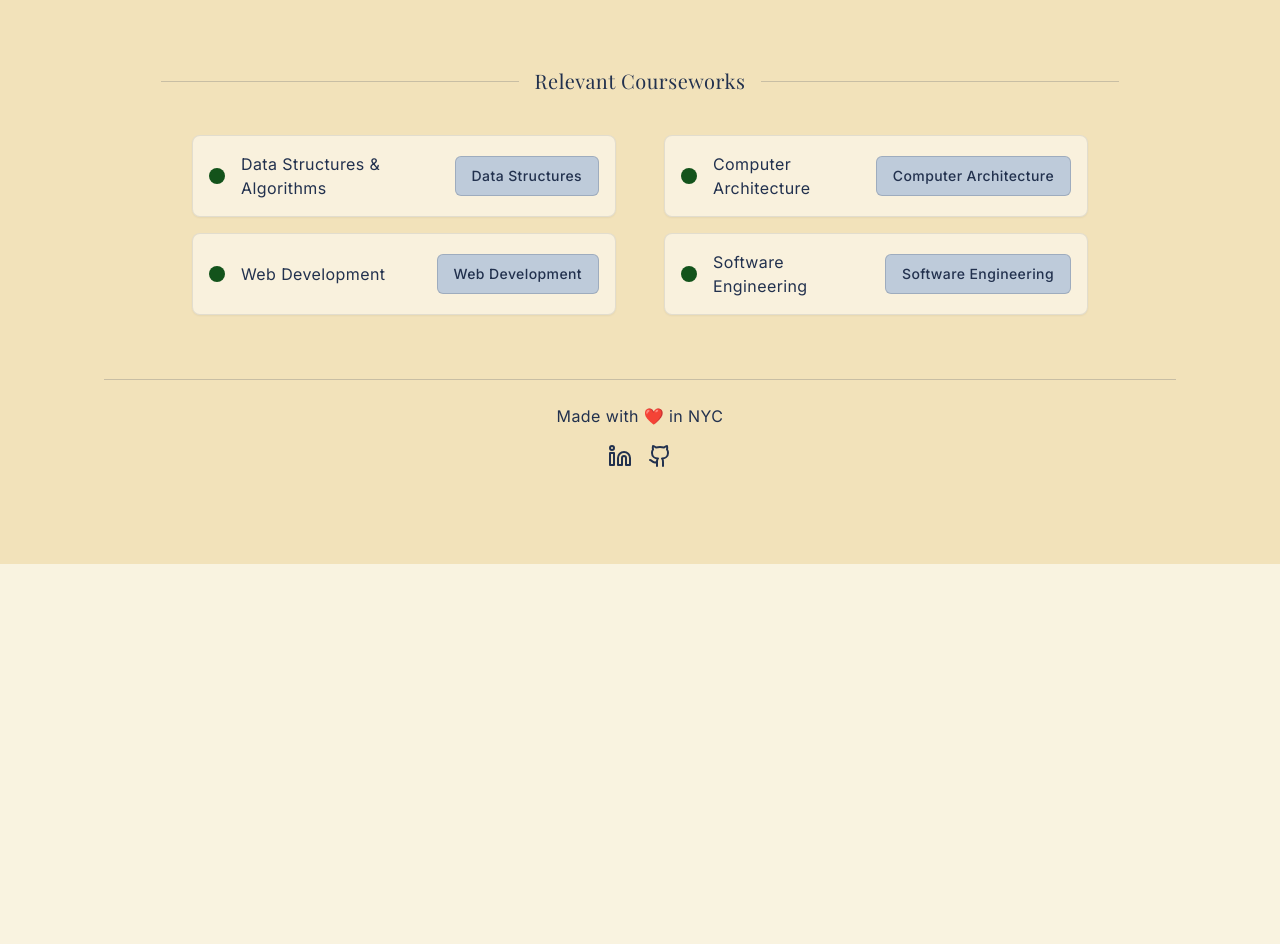
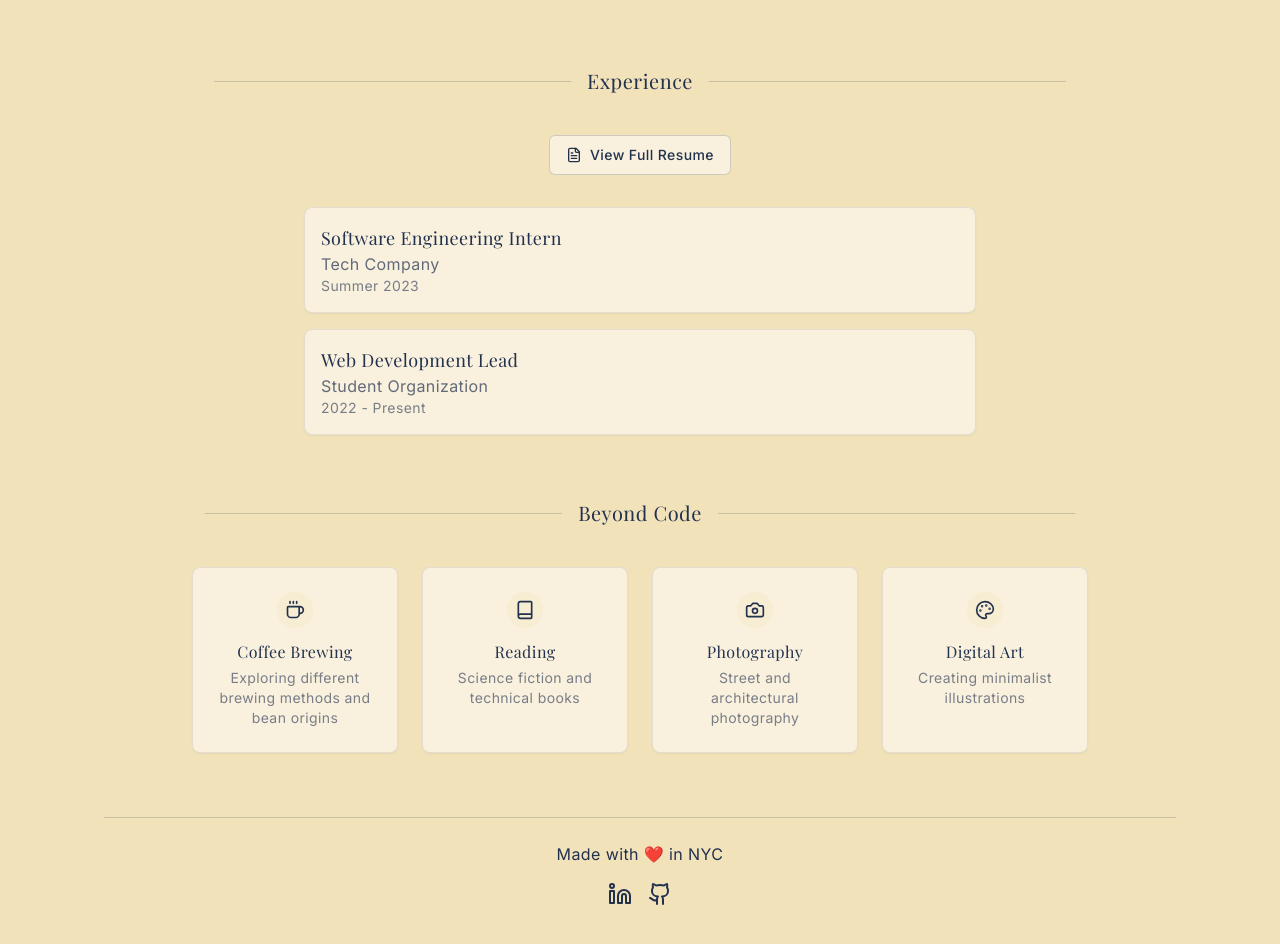
Before and after one commit to AiriYX/portfolio, a React (Vite) app: page /about in a window 1280 px wide. Shown: the part 1140-2084 px from the top of the page. Before the commit the page ends 1704 px from the top, so only its background shows below. Built offline with nearby package versions, Linux system fonts and the light colour scheme.

Commit message:
Refactor: Update footer content
Update the footer to include links to resume/experiences and a hobbies section.

```diff
--- a/src/components/Footer.tsx
+++ b/src/components/Footer.tsx
@@ -1,49 +1,113 @@
 
 import React from 'react';
 import { Separator } from '@/components/ui/separator';
-import { Linkedin, Github } from 'lucide-react';
+import { Linkedin, Github, FileText, Coffee, Book, Camera, Palette } from 'lucide-react';
 import { Button } from '@/components/ui/button';
 
-interface CourseItem {
-  bullet: string;
-  link: string;
+const Footer: React.FC = () => {
+  const experiences = [
+    {
+      role: "Software Engineering Intern",
+      company: "Tech Company",
+      period: "Summer 2023"
+    },
+    {
+      role: "Web Development Lead",
+      company: "Student Organization",
+      period: "2022 - Present"
     }
+  ];
 
-const Footer: React.FC = () => {
-  const courseItems: CourseItem[] = [
-    { bullet: "Data Structures & Algorithms", link: "Data Structures" },
-    { bullet: "Computer Architecture", link: "Computer Architecture" },
-    { bullet: "Web Development", link: "Web Development" },
-    { bullet: "Software Engineering", link: "Software Engineering" }
+  const hobbies = [
+    {
+      icon: <Coffee className="w-5 h-5" />,
+      name: "Coffee Brewing",
+      description: "Exploring different brewing methods and bean origins"
+    },
+    {
+      icon: <Book className="w-5 h-5" />,
+      name: "Reading",
+      description: "Science fiction and technical books"
+    },
+    {
+      icon: <Camera className="w-5 h-5" />,
+      name: "Photography",
+      description: "Street and architectural photography"
+    },
+    {
+      icon: <Palette className="w-5 h-5" />,
+      name: "Digital Art",
+      description: "Creating minimalist illustrations"
+    }
   ];
 
   return (
     <footer className="bg-wheat py-16 border-t border-navy/10">
       <div className="section-container">
-        <div className="mb-16">
+        <div className="space-y-16">
+          {/* Experience Section */}
+          <div>
             <div className="flex items-center justify-center mb-10">
               <Separator className="w-1/3 h-px bg-navy/20" />
-            <h2 className="text-center font-serif text-xl px-4 text-navy">Relevant Courseworks</h2>
+              <h2 className="text-center font-serif text-xl px-4 text-navy">Experience</h2>
               <Separator className="w-1/3 h-px bg-navy/20" />
             </div>
 
-          <div className="grid grid-cols-1 md:grid-cols-2 gap-y-4 gap-x-12 max-w-4xl mx-auto">
-            {courseItems.map((item, index) => (
-              <div key={index} className="flex items-center gap-4 bg-white/50 p-4 rounded-lg shadow-sm border border-navy/10">
-                <div className="w-4 h-4 bg-green flex-shrink-0 rounded-full"></div>
-                <p className="text-navy flex-grow">{item.bullet}</p>
+            <div className="max-w-2xl mx-auto">
+              <div className="flex justify-center mb-8">
                 <Button
                   variant="outline"
-                  className="bg-frenchgray hover:bg-frenchgray/80 text-navy border-navy/20"
+                  className="bg-white/50 hover:bg-white/80 text-navy border-navy/20 gap-2"
+                  onClick={() => window.open('/resume.pdf', '_blank')}
                 >
-                  {item.link}
+                  <FileText className="w-4 h-4" />
+                  View Full Resume
                 </Button>
+              </div>
+
+              <div className="space-y-4">
+                {experiences.map((exp, index) => (
+                  <div
+                    key={index}
+                    className="bg-white/50 p-4 rounded-lg shadow-sm border border-navy/10 hover:shadow-md transition-all"
+                  >
+                    <p className="font-serif text-navy text-lg">{exp.role}</p>
+                    <p className="text-navy/70">{exp.company}</p>
+                    <p className="text-navy/60 text-sm">{exp.period}</p>
                   </div>
                 ))}
               </div>
             </div>
+          </div>
 
-        <div className="border-t border-navy/20 pt-6 flex flex-col items-center">
+          {/* Hobbies Section */}
+          <div>
+            <div className="flex items-center justify-center mb-10">
+              <Separator className="w-1/3 h-px bg-navy/20" />
+              <h2 className="text-center font-serif text-xl px-4 text-navy">Beyond Code</h2>
+              <Separator className="w-1/3 h-px bg-navy/20" />
+            </div>
+
+            <div className="grid grid-cols-1 md:grid-cols-2 lg:grid-cols-4 gap-6 max-w-4xl mx-auto">
+              {hobbies.map((hobby, index) => (
+                <div
+                  key={index}
+                  className="bg-white/50 p-6 rounded-lg shadow-sm border border-navy/10 hover:shadow-md transition-all text-center group"
+                >
+                  <div className="mb-3 flex justify-center">
+                    <div className="p-2 bg-[#F2E2BA]/30 rounded-full group-hover:scale-110 transition-transform">
+                      {hobby.icon}
+                    </div>
+                  </div>
+                  <h3 className="font-serif text-navy mb-1">{hobby.name}</h3>
+                  <p className="text-navy/60 text-sm">{hobby.description}</p>
+                </div>
+              ))}
+            </div>
+          </div>
+        </div>
+
+        <div className="border-t border-navy/20 mt-16 pt-6 flex flex-col items-center">
           <div className="flex items-center mb-4">
             <p className="text-navy">Made with ❤️ in NYC</p>
           </div>
```
Lines whose indentation alone changed are shown as unchanged.
